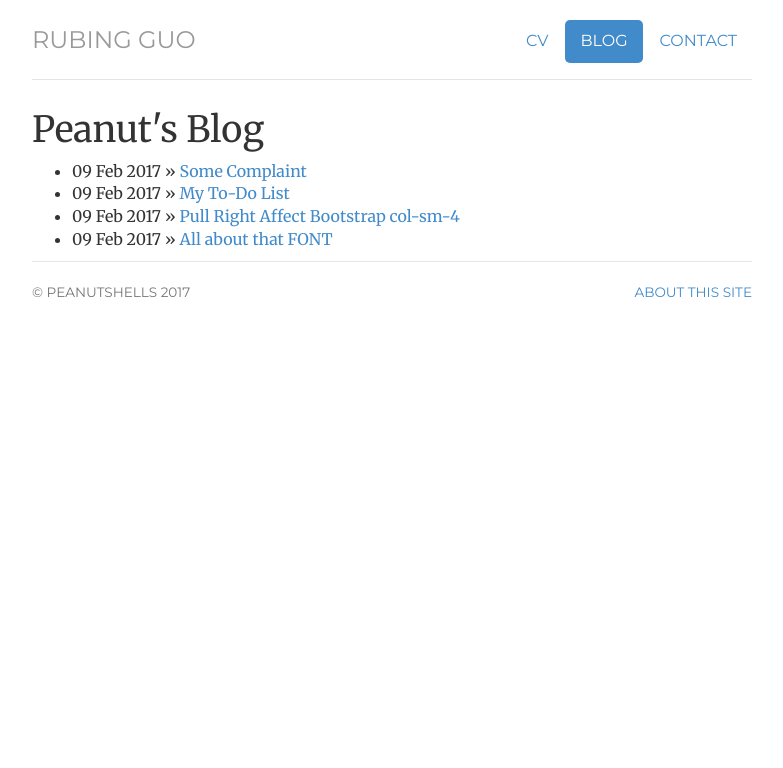
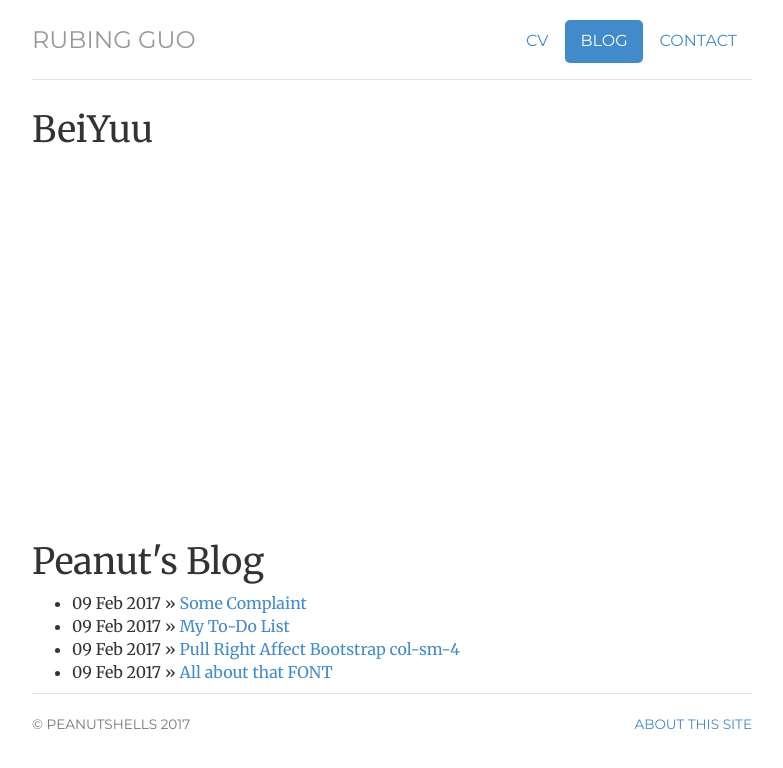
Before and after one commit to flower-joke/peanutshells.github.io, a Jekyll site: the page built from blog/index.html, in a window 1280 px wide. Shown: the top 768 px of the page, without its empty margins (248-1031 px from the left). Built offline with Jekyll 4.4.1, drawn with Linux system fonts in a browser that asks for light colours; nearby versions of some CDN libraries.

Commit message:
Update index.html

```diff
--- a/blog/index.html
+++ b/blog/index.html
@@ -3,11 +3,21 @@ layout: default
 title: Peanut's Blog
 blog: active
 ---
+<div class = "content">
+	<div class="aside">
+      		<div class="info-card">
+		<h1>BeiYuu</h1>
+		<a href="http://weibo.com/beiyuu/" target="_blank"><img src="http://www.weibo.com/favicon.ico" alt="" width="25"></a>
+		<a href="http://www.douban.com/people/beiyuu/" target="_blank"><img src="http://www.douban.com/favicon.ico" alt="" width="22"></a>
+		<a href="http://instagram.com/beiyuu/" target="_blank"><img src="http://d36xtkk24g8jdx.cloudfront.net/bluebar/00c6602/images/ico/favicon.ico" alt="" width="22"></a>
+		</div>
+		<div id="particles-js"><canvas class="particles-js-canvas-el" width="431" height="200" style="width: 100%; height: 100%;"></canvas></div>
+		</div>
 	<h1>{{ page.title }}</h1>
 	<ul class="posts">
-
 	  {% for post in site.posts %}
 	    	<li><span>{{ post.date | date_to_string }}</span> » <a href="{{ post.url }}" title="{{ post.title }}">{{ post.title }}</a></li>
 		<!--<li><a href="{{ post.url }}" title="{{ post.title }}">{{ post.title }}</a></li>-->
 	  {% endfor %}
 	</ul>
+</div>
```
